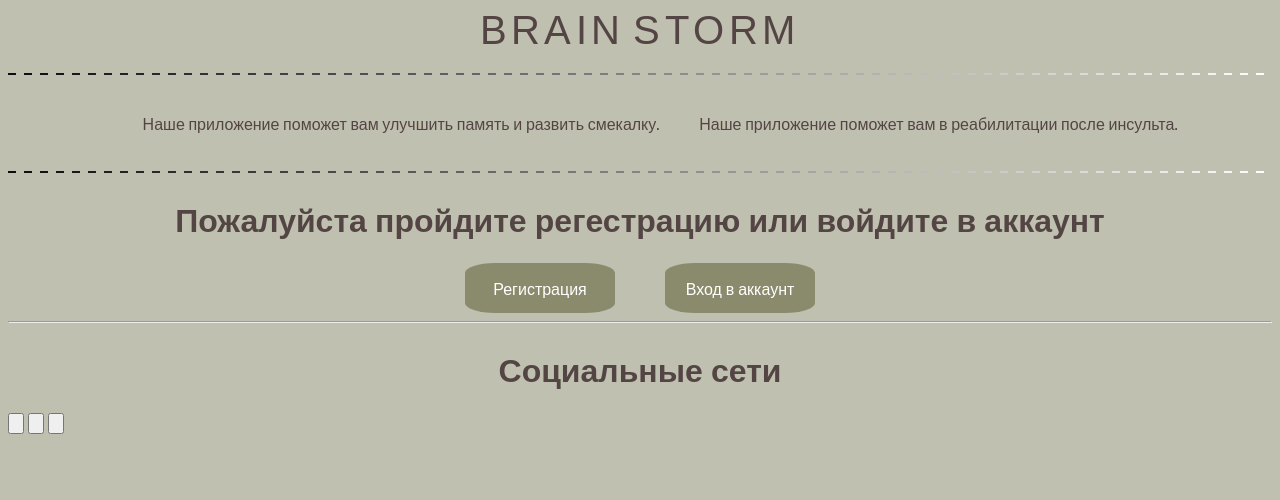
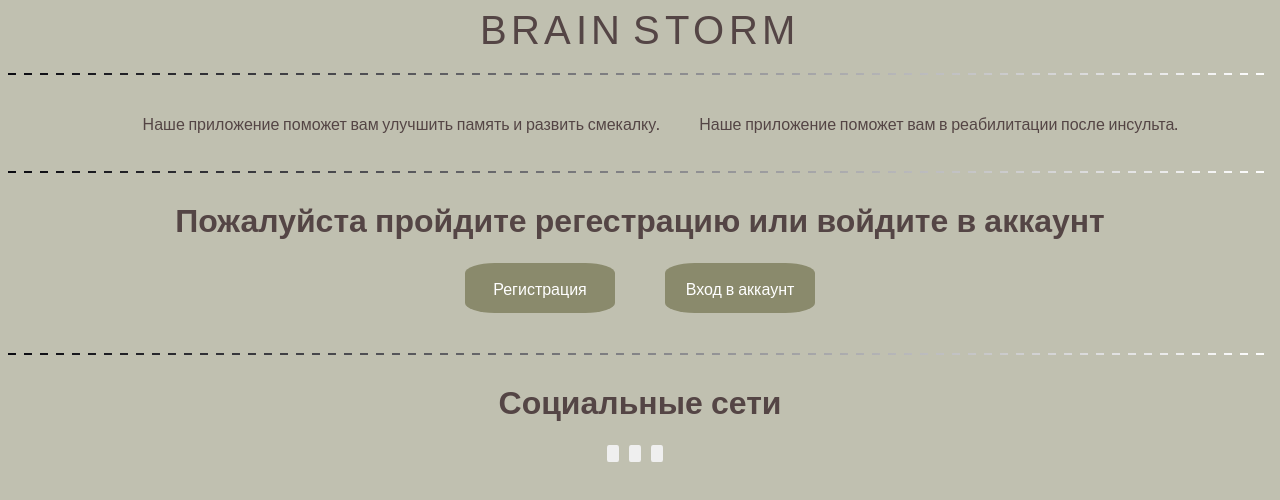
Before and after one commit to NFTBY47/BrainSHTORM, a plain HTML site: page index.html in a window 1280 px wide. Drawn offline with nearby package versions, Linux system fonts and the light colour scheme; a web font is replaced by a local one.

Commit message:
Update style.css

```diff
--- a/style.css
+++ b/style.css
@@ -166,25 +166,37 @@
 	background-size: 16px 2px, 100% 2px;
 
 }
-.footer-txt {
-  display: flex;
-  align-items: center;
-  text-align: center;
-  justify-content: center;
-  color: #544545;
-  font-family: "Oswald", sans-serif;
-  font-optical-sizing: auto;
-  font-weight: weight;
-  font-style: normal;
+.hr1{
+  margin: 20px 0;
+	padding: 0;
+	height: 2px;
+	border: none;
+	background: linear-gradient(to right, transparent 50%, rgb(192, 192, 176) 50%),
+				linear-gradient(to right, rgb(10, 10, 16), rgb(255, 255, 255));
+	background-size: 16px 2px, 100% 2px;
+  margin-top: 40px
 }
-.footer-img {
+.btn-fo1 {
+  border: none;
+  border-radius: 15%;
+  margin-right: 10px;
+}
+.btn-fo2 {
+  border: none;
+  border-radius: 15%;
+  margin-right: 10px;
+}
+
+.btn-fo3 {
+  border: none;
+  border-radius: 15%;
+  margin-right: 10px;
+}
+
+
+
+.btn-footer-footer {
   display: flex;
   justify-content: center;
   align-items: center;
-  align-content: center;
-  border: none;
-  border-radius: 5%;
-  color: #544545;
-  background-color: #544545;
-
 }
```
